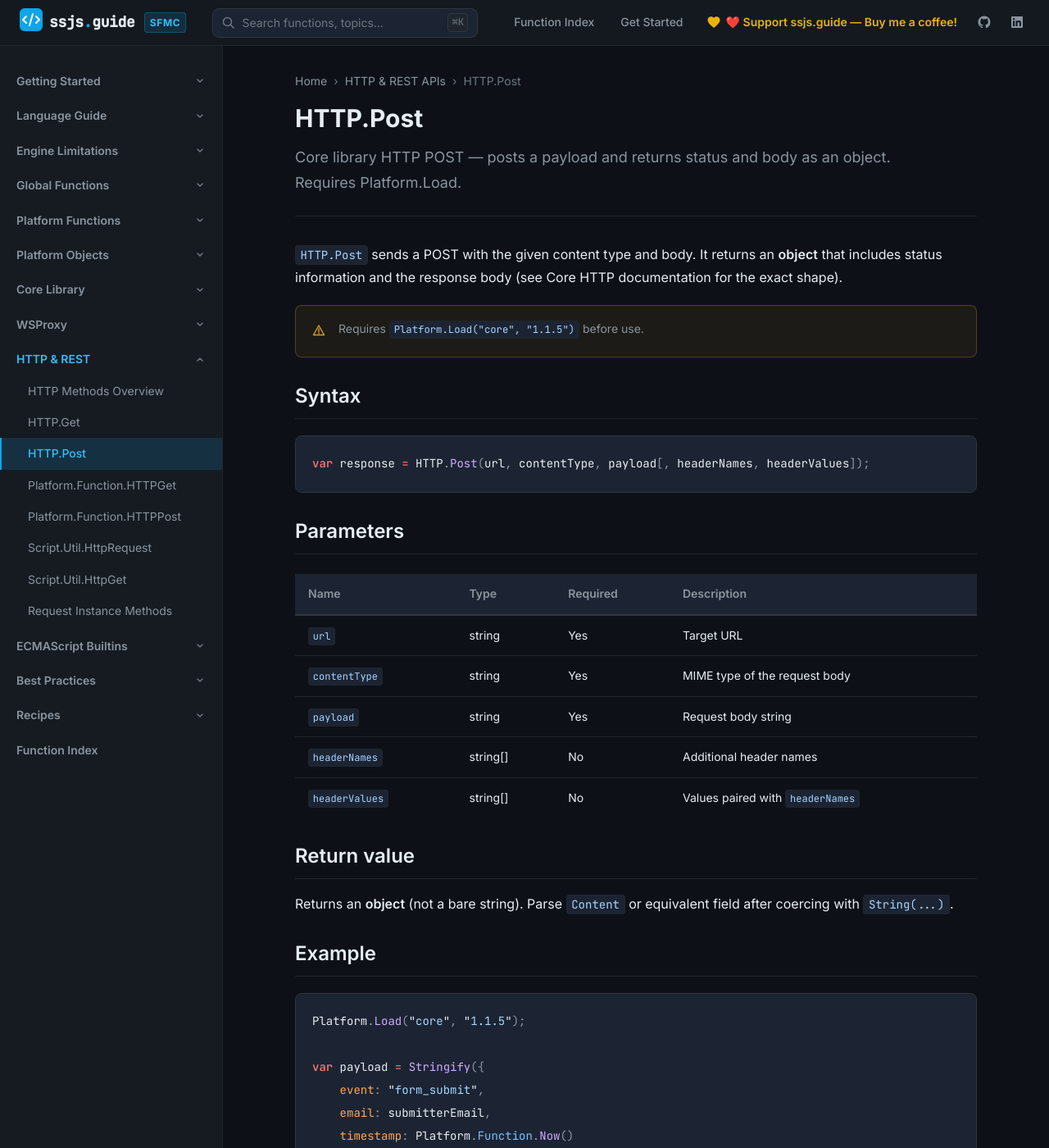
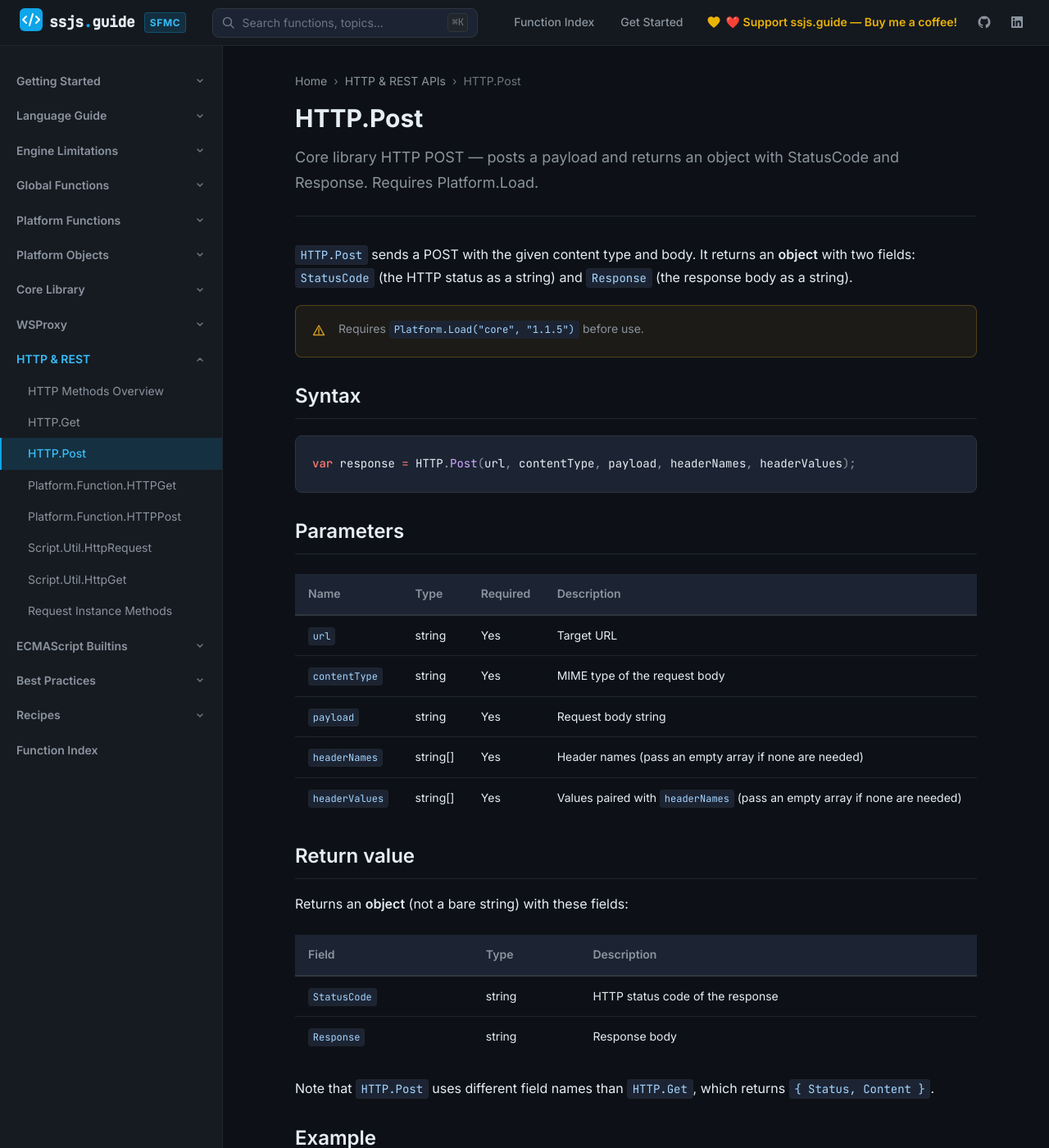
Before and after one commit to JoernBerkefeld/ssjs.guide, a Jekyll site: the page built from http/http-post.md, in a window 1280 px wide and 1400 px high. Shown: the whole window at 82% size. Built offline with Jekyll 4.4.1, drawn with Linux system fonts in a browser that asks for light colours; some of the changed text lies outside the part shown.

Commit message:
docs(http): document exact HTTP.Get/Post return object shapes

````diff
--- a/http/http-post.md
+++ b/http/http-post.md
@@ -6,17 +6,17 @@ parent_url: /http/
 permalink: /http/post/
 redirect_from:
   - /http/http-post/
-description: Core library HTTP POST — posts a payload and returns status and body as an object. Requires Platform.Load.
+description: Core library HTTP POST — posts a payload and returns an object with StatusCode and Response. Requires Platform.Load.
 ---
 
-`HTTP.Post` sends a POST with the given content type and body. It returns an **object** that includes status information and the response body (see Core HTTP documentation for the exact shape).
+`HTTP.Post` sends a POST with the given content type and body. It returns an **object** with two fields: `StatusCode` (the HTTP status as a string) and `Response` (the response body as a string).
 
 {% include callout.html type="warning" content="Requires `Platform.Load(\"core\", \"1.1.5\")` before use." %}
 
 ## Syntax
 
 ```javascript
-var response = HTTP.Post(url, contentType, payload[, headerNames, headerValues]);
+var response = HTTP.Post(url, contentType, payload, headerNames, headerValues);
 ```
 
 ## Parameters
@@ -26,12 +26,19 @@ var response = HTTP.Post(url, contentType, payload[, headerNames, headerValues])
 | `url` | string | Yes | Target URL |
 | `contentType` | string | Yes | MIME type of the request body |
 | `payload` | string | Yes | Request body string |
-| `headerNames` | string[] | No | Additional header names |
-| `headerValues` | string[] | No | Values paired with `headerNames` |
+| `headerNames` | string[] | Yes | Header names (pass an empty array if none are needed) |
+| `headerValues` | string[] | Yes | Values paired with `headerNames` (pass an empty array if none are needed) |
 
 ## Return value
 
-Returns an **object** (not a bare string). Parse `Content` or equivalent field after coercing with `String(...)`.
+Returns an **object** (not a bare string) with these fields:
+
+| Field | Type | Description |
+|-------|------|-------------|
+| `StatusCode` | string | HTTP status code of the response |
+| `Response` | string | Response body |
+
+Note that `HTTP.Post` uses different field names than [`HTTP.Get`](/http/get/), which returns `{ Status, Content }`.
 
 ## Example
 
@@ -52,7 +59,9 @@ var response = HTTP.Post(
     ["mysecretkey"]
 );
 
-var result = Platform.Function.ParseJSON(String(response.Content));
+if (response.StatusCode == "200") {
+    var result = Platform.Function.ParseJSON(String(response.Response));
+}
 ```
 
 ## See Also
````
Also changed, not shown: http/http-get.md (+8 -1 lines), site-index.json.
